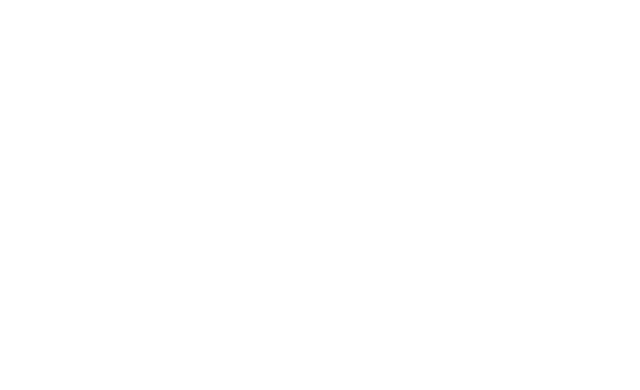
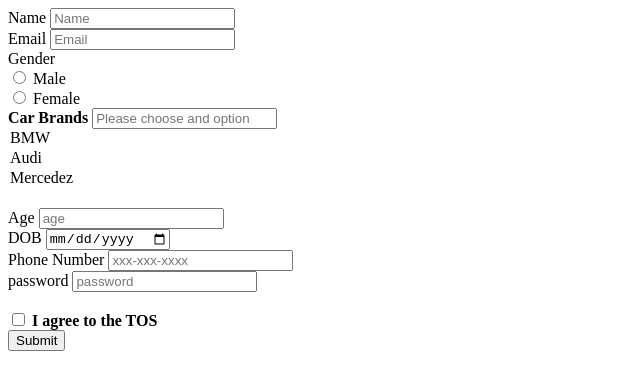
Before and after one commit to acciojob/signup-form-car-dpinkvilla, a website: page main.html in a window 1280 px wide. Shown: the whole page, without its empty margins (0-640 px from the left). Drawn offline with Linux system fonts and the light colour scheme.

Commit message:
created a submission

```diff
--- a/main.html
+++ b/main.html
@@ -10,6 +10,36 @@
 	<!-- the entire body must be written by student -->
     <script type="text/javascript" src="./script.js">
 </script>
+	<form method="post">
+	<label for="name" >Name</label>
+		<input type="text" placeholder="Name" required id="Name">
+		<br>
+	<label for="Email" >Email</label>
+		<input type="text" placeholder="Email"  id="Email" required><br>
+	<label for="Gender">Gender</label> <br>
+		<input type="radio" name="gender" required id="Gender"> Male <br>
+		<input type="radio" name="gender" required id="Gender"> Female <br>
+	<label for="Car Brands" > <b>Car Brands</b></label>
+		<input type="text" placeholder="Please choose and option"
+		<select>
+		    <option value=BMW > BMW</option>
+			<option value=BMW> Audi</option>
+			<option value=BMW> Mercedez</option>
+		</select> <br>
+
+	<label for="age">Age</label>
+		<input type="number" placeholder="age" required id="age"><br>
+	<label for="DOB">DOB</label>
+		<input type="date"  required id="DOB"><br>
+	<label for="p.no"> Phone Number</label>
+		<input type="tel" placeholder="xxx-xxx-xxxx" id="p.no"> <br>
+	<label for="password">password</label>
+		<input type="password" placeholder="password" required id="password"><br>
+	<label for="terms"></label><br>
+	    <input type="checkbox"   required id="terms"> <b>I agree to the TOS</b> <br>
+		<input type="submit">
+	</form>
+
 
 </body>
 
```
